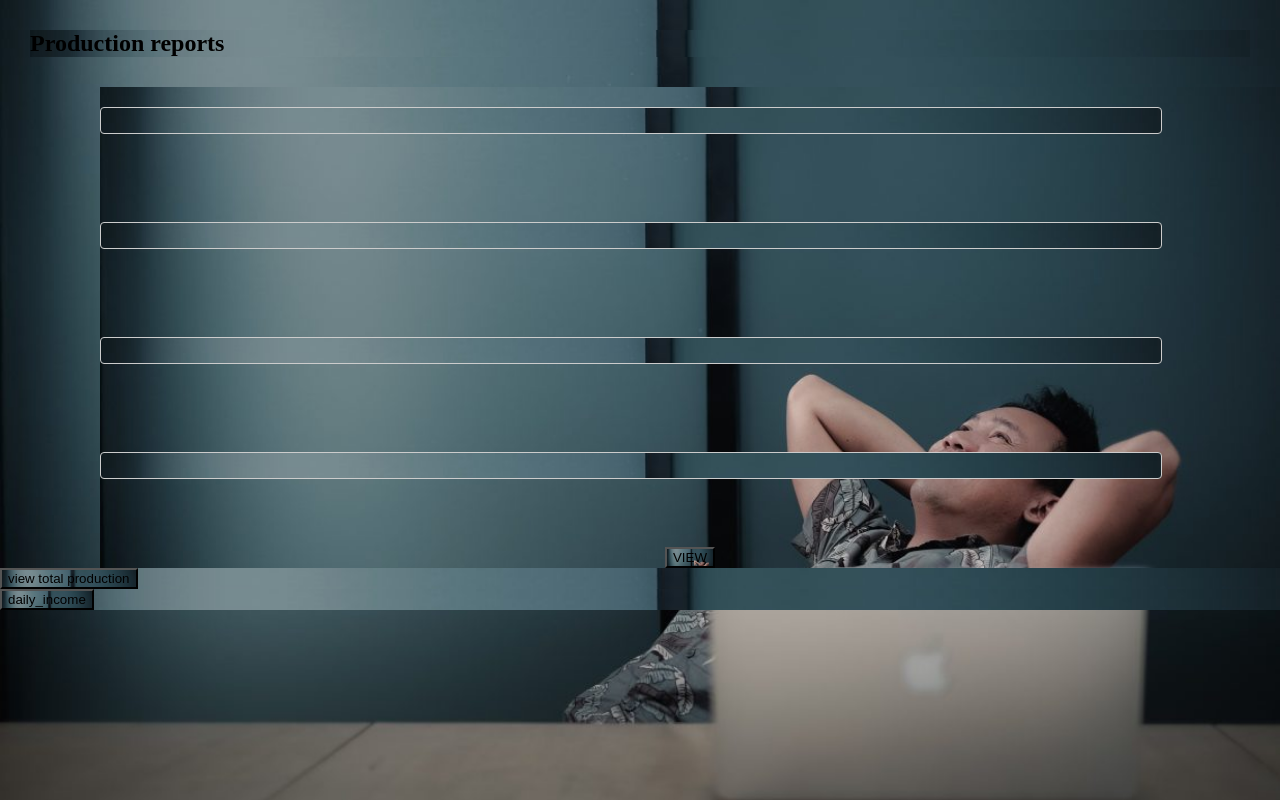
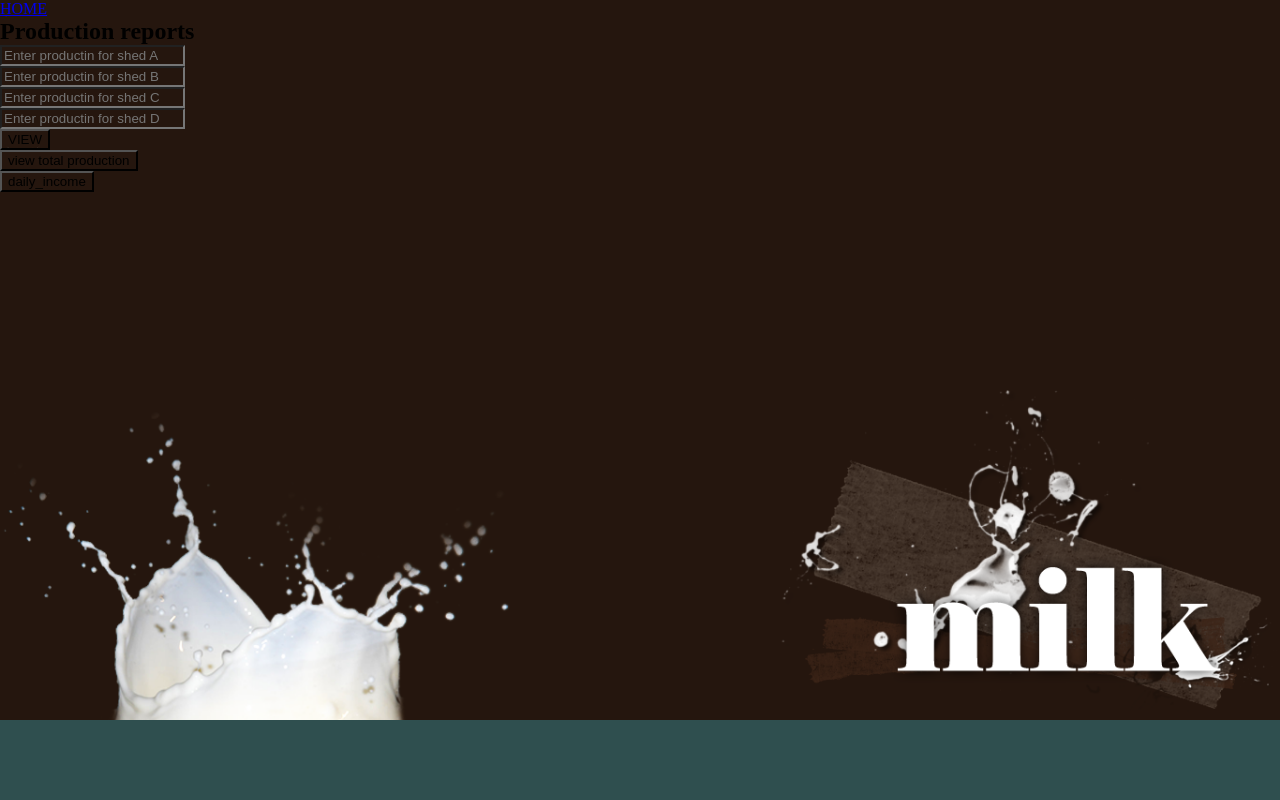
Before and after one commit to Rubyroy12/Dairy-business, a plain HTML site: page reports.html in a window 1280 px wide. Drawn offline with Linux system fonts and the light colour scheme.

```diff
--- a/reports.css
+++ b/reports.css
@@ -1,37 +1,8 @@
 *{
-    background-image: url("../Dairy-business/images/livingadream.jpg");
+    background-image: url("../Dairy-business/images/milk2.png");
     background-size: cover;
     background-repeat: no-repeat;
     margin: auto;
     background-color:darkslategray;
 
 }
-h2{
-    display: flex;
-    justify-content:baseline;
-    flex-direction: column;
-    margin: 30px;
-
-}
-
-#form{
-    display: flex;
-    justify-content: space-around;
-    flex-direction:column ;
-    margin-left:50px;
-    background-color: rgb(10, 80, 1);
-    color: white;
-    text-decoration: none;
-    margin-left: 100px;
-
-}
-input{
-    width: 90%;
-    padding: 5px 20px;
-    margin: 50px 0;
-    display: inline-block;
-    border: 1px solid #ccc;
-    border-radius: 4px;
-    box-sizing: border-box;
-    margin-top: 20px;
-  }
--- a/reports.html
+++ b/reports.html
@@ -11,24 +11,32 @@
 </head>
 
 <body>
+    <p id="homepage"><a href="index.html">HOME</a></p>
     <h2>Production reports</h2>
     <div id="form">
-        <input type="number" name="sheds" /><br>
-        <input type="number" name="sheds" /><br>
-        <input type="number" name="sheds" /><br>
-        <input type="number" name="sheds" /><br>
+        <input type="number" name="sheds" placeholder="Enter productin for shed A" /><br>
+        <input type="number" name="sheds" placeholder="Enter productin for shed B" /><br>
+        <input type="number" name="sheds" placeholder="Enter productin for shed C" /><br>
+        <input type="number" name="sheds" placeholder="Enter productin for shed D" /><br>
 
-        <button type="button" name="button" onclick="data()">VIEW</button>
+
     </div>
+    <div id=buttons>
+        <div id="views">
+            <button type="button" id="button" onclick="data()">VIEW</button>
             <p id="output"> </p>
-    <div id="pro">
+        </div>
+
+        <div id="total">
             <button type="button" onclick="totalproduction()">view total production</button><br>
             <p id="production"></p>
         </div>
-    <div>
+        <div id="incomes">
             <button type="button" onclick="income()">daily_income</button><br>
             <p id="income"></p>
         </div>
+    </div>
+
 
 
 
```
Lines whose indentation alone changed are shown as unchanged.
